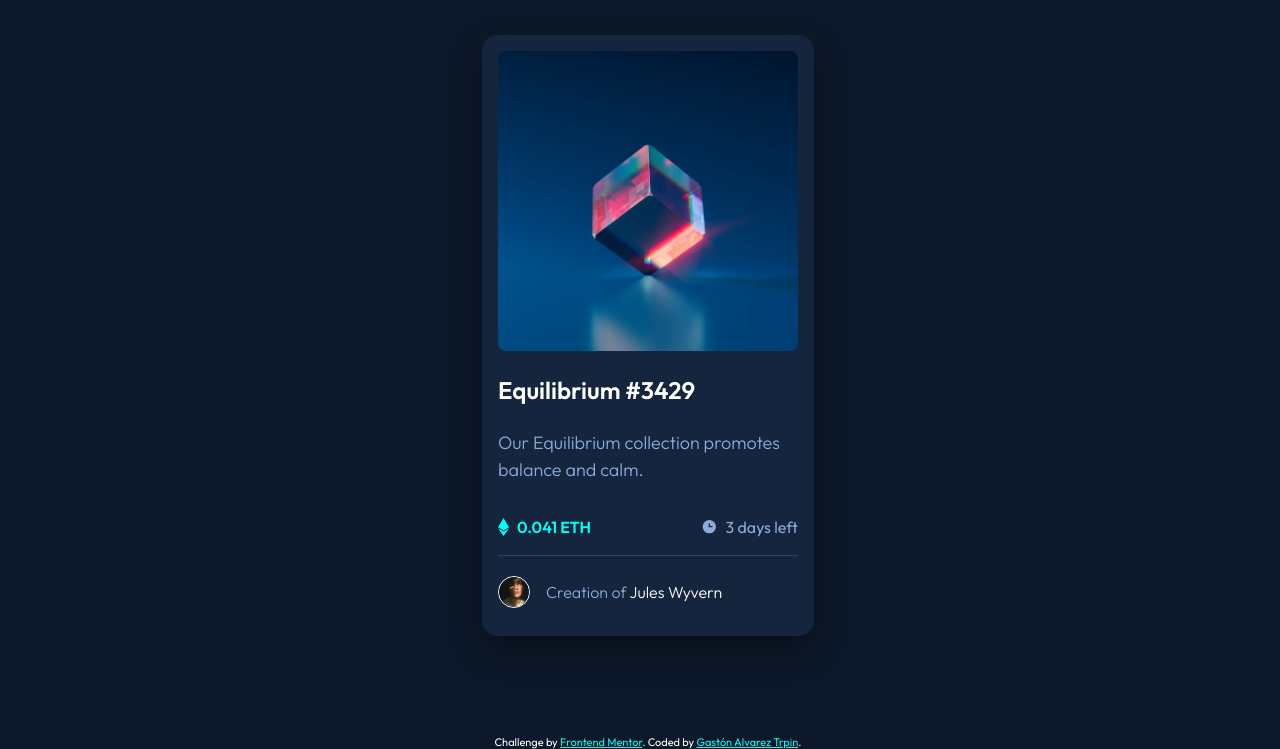
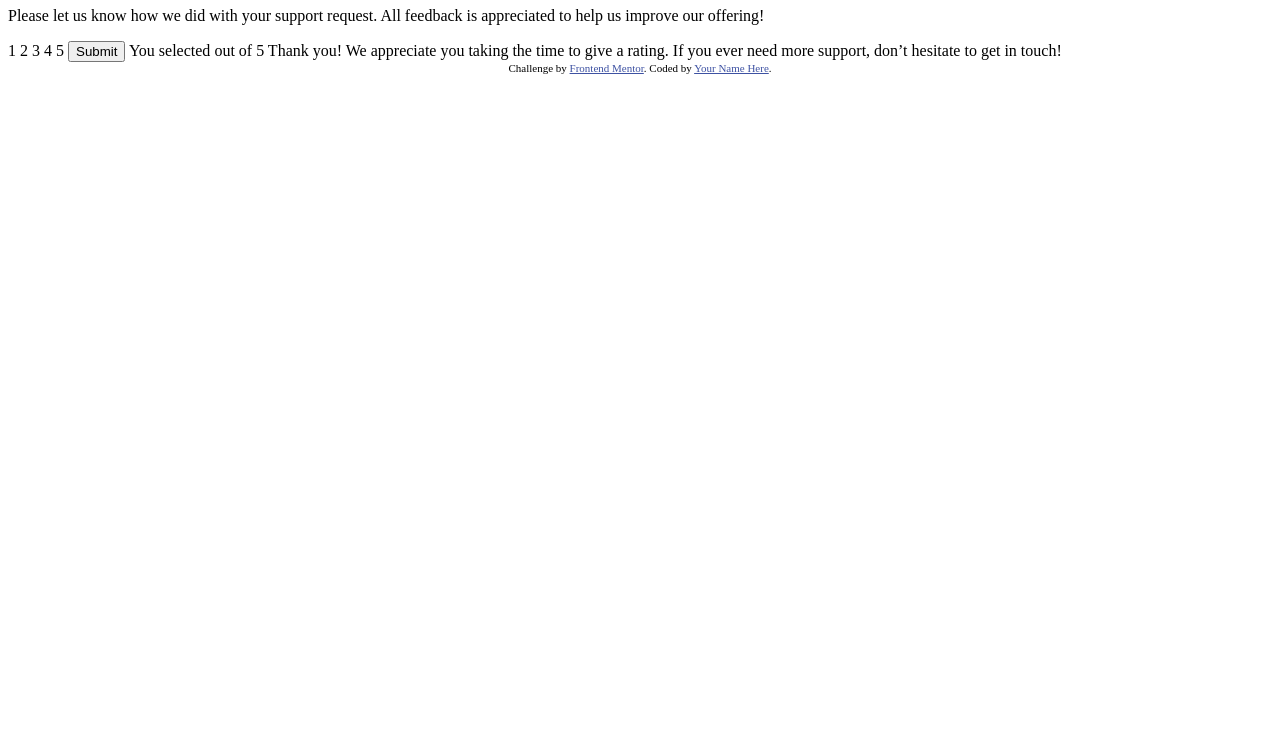
Before and after one commit to Tripineta/NFT-preview-card-component, a plain HTML site: page index.html in a window 1280 px wide. Shown: the part 73-822 px from the top of the page. After the commit the page ends 800 px from the top, so only its background shows below. Drawn offline with Linux system fonts and the light colour scheme.

Commit message:
Upload index and css
Adding <a> tags

```diff
--- a/index.html
+++ b/index.html
@@ -5,51 +5,45 @@
   <meta name="viewport" content="width=device-width, initial-scale=1.0"> <!-- displays site properly based on user's device -->
 
   <link rel="icon" type="image/png" sizes="32x32" href="./images/favicon-32x32.png">
-  <link rel="stylesheet" type="text/css" href="./style.css">
-  <link rel="preconnect" href="https://fonts.googleapis.com">
-  <link rel="preconnect" href="https://fonts.gstatic.com" crossorigin>
-  <link href="https://fonts.googleapis.com/css2?family=Outfit:wght@300;400;600&display=swap" rel="stylesheet">
 
-  <title>Frontend Mentor | NFT preview card component</title>
+  <title>Frontend Mentor | Interactive rating component</title>
 
+  <!-- Feel free to remove these styles or customise in your own stylesheet 👍 -->
+  <style>
+    .attribution { font-size: 11px; text-align: center; }
+    .attribution a { color: hsl(228, 45%, 44%); }
+  </style>
 </head>
 <body>
-  <main class="section">
-    <article class="card">
-      <div class="card_img_container">
-        <img class="card_img" src="./images/image-equilibrium.jpg" alt="Imagen del NFT. Cubo translúcido sobre fonde azul oscuro."/>
-        <div class="card_image_overlay">
-          <img class="card_image_icon" src="./images/icon-view.svg" alt="Ícono de ojo"/>
-        </div>
-      </div>
+
+  <!-- Rating state start -->
+
+  <h1 class="card_title">How did we do?</h1>
+
+  <p class="card_description">Please let us know how we did with your support request. All feedback is appreciated
+  to help us improve our offering!</p>
+
+  1 2 3 4 5
+
+  <button class="card_button">Submit</button>
+
+  <!-- Rating state end -->
+
+  <!-- Thank you state start -->
+
+  You selected <!-- Add rating here --> out of 5
+
+  Thank you!
+
+  We appreciate you taking the time to give a rating. If you ever need more support,
+  don’t hesitate to get in touch!
+
+  <!-- Thank you state end -->
 
 
-      <h3 class="card_title">Equilibrium #3429</h3>
-      <p class="card_description">Our Equilibrium collection promotes balance and calm.</p>
-
-      <div class="card_info">
-
-        <div class="card_value">
-          <img class="card_value_img" src="./images/icon-ethereum.svg" alt="Ícono de Ethereum"/>
-          <p class="card_value_price">0.041 ETH</p>
-        </div>
-
-        <div class="card_due">
-          <img class="card_due_img" src="./images/icon-clock.svg" alt="Ícono de un reloj"/>
-          <p class="card_due_time">3 days left</p>
-        </div>
-
-      </div>
-      <div class="card_line_divider"></div>
-      <div class="card_author">
-        <img class="card_author_img" src="./images/image-avatar.png" alt="Avatar del autor del NFT"/>
-        <p class="card_author_name">Creation of <span class="card_author_name_clickable">Jules Wyvern</span></p>
-      </div>
-    </article>
-  </main>
-  <footer class="attribution">
+  <div class="attribution">
     Challenge by <a href="https://www.frontendmentor.io?ref=challenge" target="_blank">Frontend Mentor</a>.
-    Coded by <a href="https://www.linkedin.com/in/gaston-alvarez-trpin/">Gastón Alvarez Trpin</a>.
-  </footer>
+    Coded by <a href="#">Your Name Here</a>.
+  </div>
 </body>
 </html>
--- a/style.css
+++ /dev/null
@@ -1,156 +0,0 @@
-.attribution {
-    margin-bottom: 24px;
-    font-size: 11px; text-align: center;
-    color: white;
-}
-
-.attribution a {
-    color: hsl(178, 100%, 50%);
-}
-
-body {
-    font-family: "Outfit", sans-serif;
-    box-sizing: border-box;
-    width: 100vw;
-    height: 100vh;
-    background-color: hsl(217, 54%, 11%);
-}
-
-.card {
-    max-width: 300px;
-    border-radius: 16px;
-    padding: 16px;
-    display: flex;
-    flex-direction: column;
-    background-color: hsl(216, 50%, 16%);
-    box-shadow: 0px 14px 35px #0006;
-}
-
-.card_author_img {
-    border: solid 1px white;
-    border-radius: 50%;
-    width: 30px;
-    height: 30px;
-}
-
-.card_img_container {
-    display: flex;
-    align-items: center;
-    justify-content: center;
-    position: relative;
-}
-
-.card_img {
-    border-radius: 8px;
-    width: 100%;
-}
-
-.card_due, .card_value, .card_author {
-    display: flex;
-    align-items: center;
-    gap: 8px;
-}
-
-.card_author {
-    gap: 16px;
-}
-
-.card_author_name_clickable {
- color: white;
- transition: 350ms;
-}
-
-.card_author_name_clickable:hover {
-    transition: 350ms;
-    color: hsl(178, 100%, 50%);
-    cursor: pointer;
-}
-
-.card_due_time, .card_value_price, .card_author_name {
-    display: inline;
-    font-size: 16px;
-}
-
-.card_description {
-    margin: 24px 0px 16px 0px;
-}
-
-.card_due_time {
-    font-weight: 400;
-}
-
-.card_image_icon {
-    margin: auto;
-    width: 48px;
-    height: 48px;
-}
-
-.card_image_overlay {
-    position: absolute;
-    background-color: hsla(178, 100%, 50%, 0.5);
-    border-radius: 8px;
-    display: flex;
-    align-content: center;
-    justify-content: center;
-    top: 0;
-    bottom: 0;
-    left: 0;
-    right: 0;
-    width: 100%;
-    height: 100%;
-    opacity: 0;
-    transition: 350ms;
-}
-
-.card_image_overlay:hover {
-    transition: 350ms;
-    cursor: pointer;
-    opacity: 1;
-}
-
-
-.card_info {
-    display: flex;
-    justify-content: space-between;
-}
-
-.card_line_divider {
-    margin-bottom: 8px;
-    height: 1px;
-    width: 100%;
-    background-color: hsl(215, 32%, 27%);
-}
-
-.card_value_price {
-    font-weight: 600;
-    color: hsl(178, 100%, 50%);
-    transition: 350ms;
-}
-
-h3 {
-    margin: 24px 0px 0px 0px;
-    font-size: 24px;
-    color: white;
-    transition: 350ms;
-}
-
-h3:hover {
-    transition: 350ms;
-    color: hsl(178, 100%, 50%);
-    cursor: pointer;
-}
-
-p {
-    line-height: 150%;
-    font-size: 18px;
-    font-weight: 300;
-    color: hsl(215, 51%, 70%);
-}
-
-.section {
-    display: flex;
-    align-items: center;
-    justify-content: center;
-    width: 100%;
-    height: 100%;
-}
```
